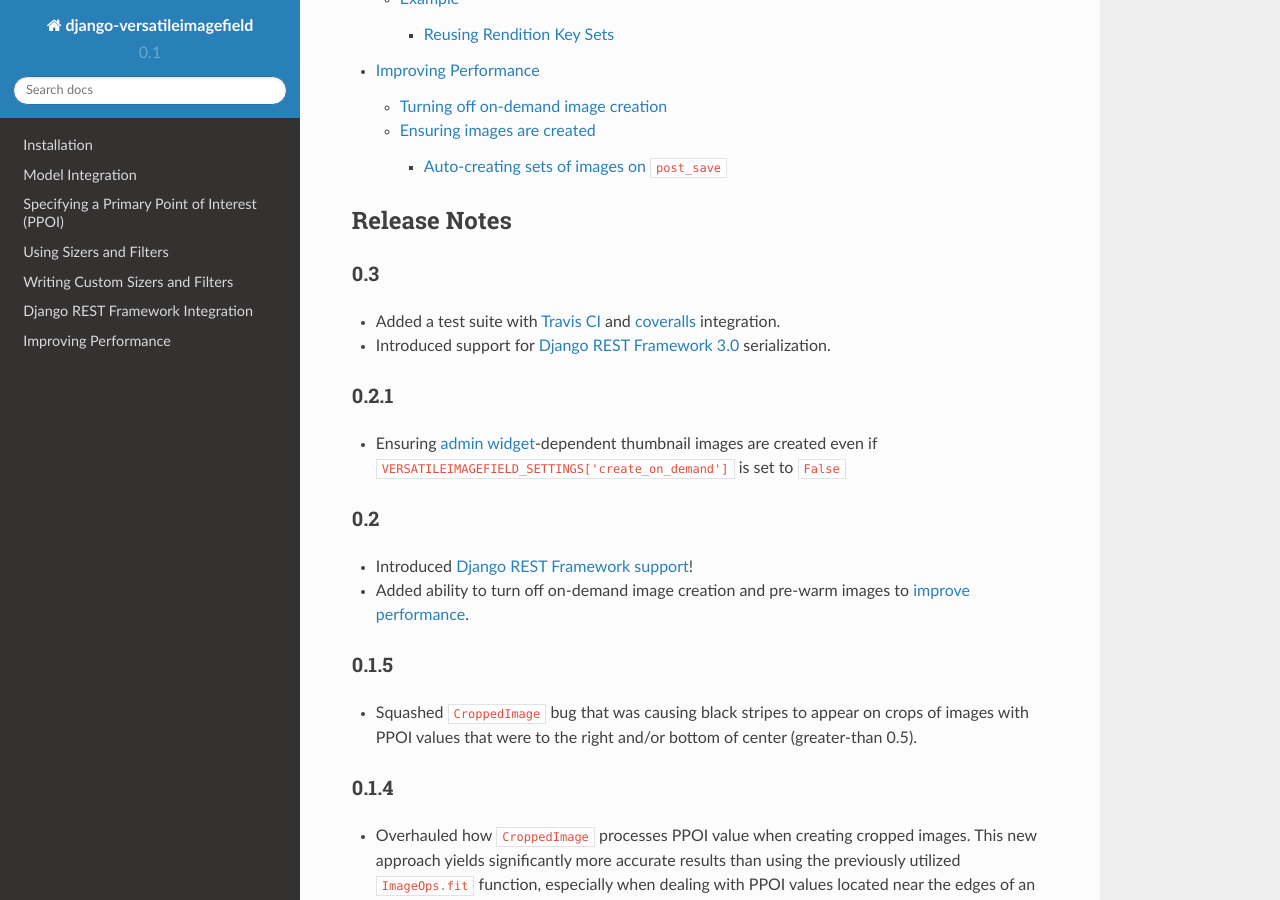
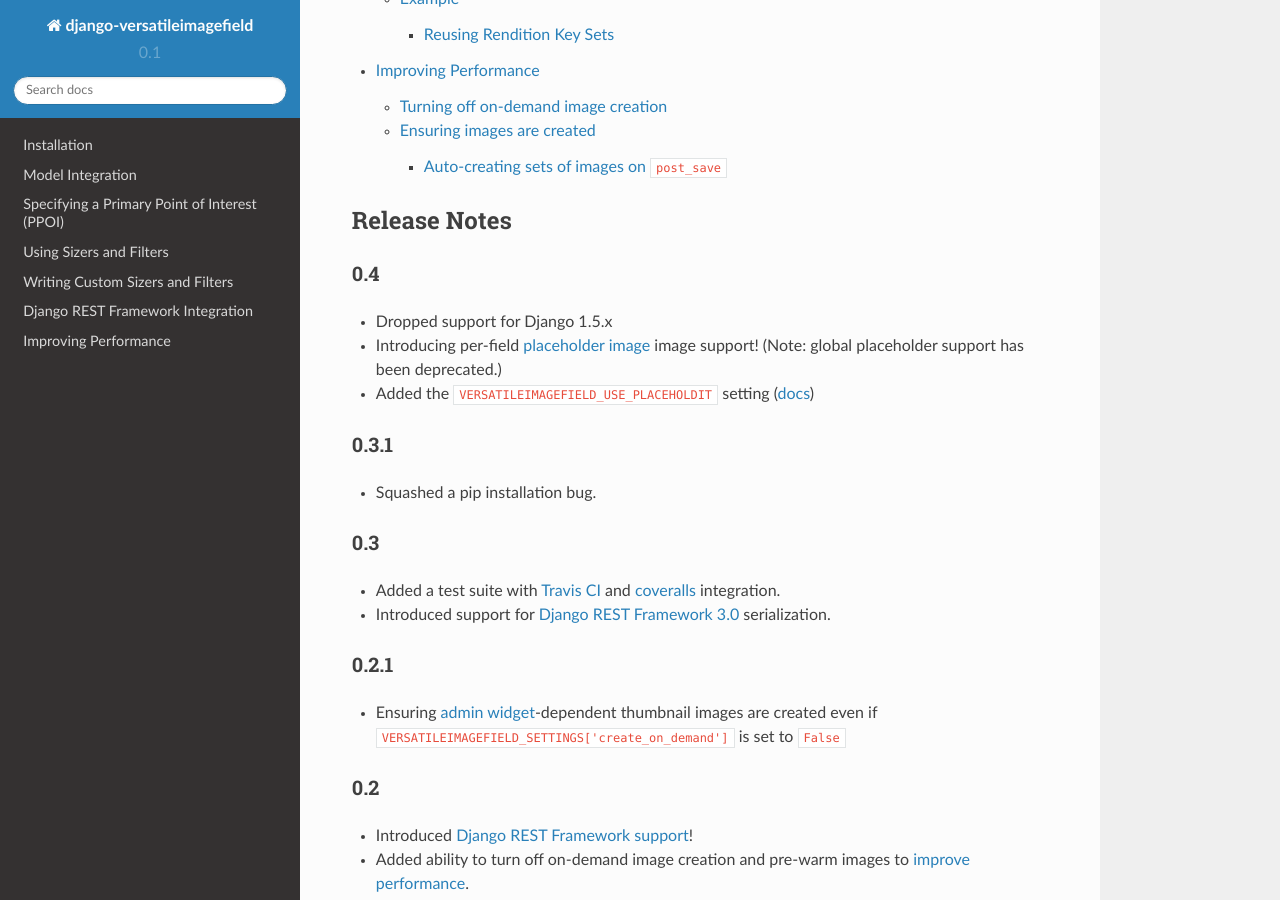
Before and after one commit to respondcreate/django-versatileimagefield, a Sphinx documentation site: the page built from docs/index.rst, in a window 1280 px wide and 900 px high, scrolled down 2465 px. Built offline with Sphinx 7.4.7 and the Read the Docs theme 2.0.0, drawn with Linux system fonts in a browser that asks for light colours.

```diff
--- a/docs/index.rst
+++ b/docs/index.rst
@@ -73,6 +73,16 @@ Table of Contents
 Release Notes
 =============
 
+0.4
+^^^
+- Dropped support for Django 1.5.x
+- Introducing per-field :ref:`placeholder image <defining-placeholder-images>` image support! (Note: global placeholder support has been deprecated.)
+- Added the ``VERSATILEIMAGEFIELD_USE_PLACEHOLDIT`` setting (:ref:`docs <placehold-it>`)
+
+0.3.1
+^^^^^
+- Squashed a pip installation bug.
+
 0.3
 ^^^
 -  Added a test suite with `Travis CI <https://travis-ci.org/WGBH/django-versatileimagefield>`_ and `coveralls <https://coveralls.io/r/WGBH/django-versatileimagefield>`_ integration.
--- a/docs/installation.rst
+++ b/docs/installation.rst
@@ -76,6 +76,8 @@ A dictionary that allows you to fine-tune how ``django-versatileimagefield`` wor
         'create_images_on_demand': True
     }
 
+.. _placehold-it:
+
 ``VERSATILEIMAGEFIELD_USE_PLACEHOLDIT``
 ~~~~~~~~~~~~~~~~~~~~~~~~~~~~~~~~~~~~~~~
 
--- a/setup.py
+++ b/setup.py
@@ -6,7 +6,7 @@ from setuptools import find_packages
 setup(
     name='django-versatileimagefield',
     packages=find_packages(),
-    version='0.3.1',
+    version='0.4',
     author=u'Jonathan Ellenberger',
     author_email='jonathan_ellenberger@wgbh.org',
     url='http://github.com/WGBH/django-versatileimagefield/',
```
